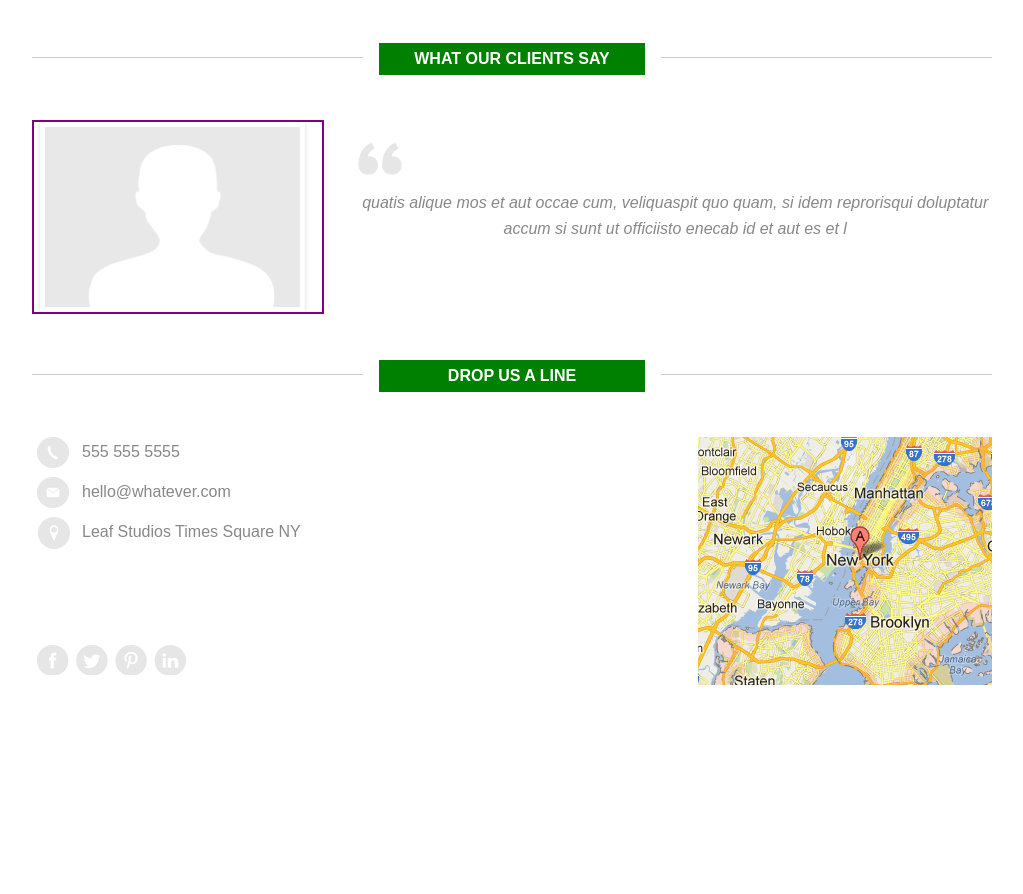
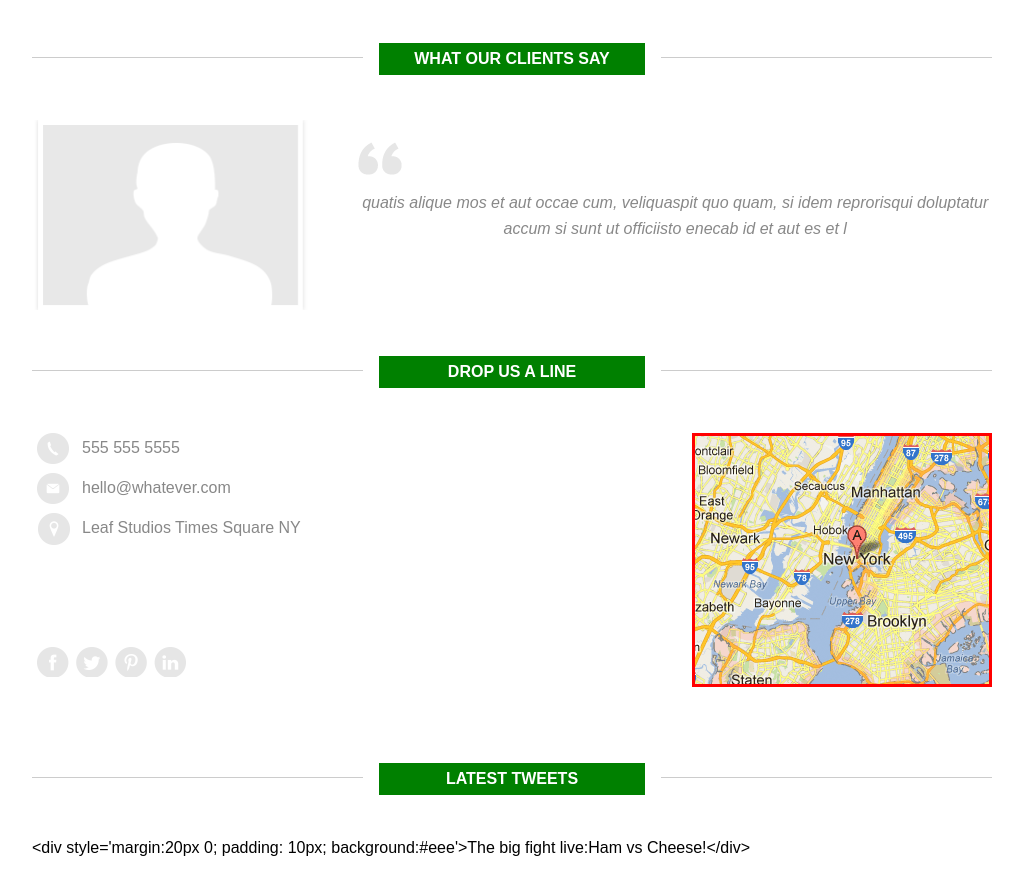
Before and after one commit to folowookere/jquery-tutorial, a plain HTML site: page index.html in a window 1280 px wide. Shown: the part 846-1740 px from the top of the page, without its empty margins (128-1151 px from the left). Before the commit the page ends 1621 px from the top, so only its background shows below. Drawn offline with Linux system fonts and the light colour scheme.

Commit message:
Lessons 7-9

```diff
--- a/index.html
+++ b/index.html
@@ -81,6 +81,12 @@
                     <li class="linked-in"><a href="">Linked In</a></li>
                 </ul>
             </section>
+            <section id="tweets">
+                <h2>Latest Tweets</h2>
+                <div>
+                    <p>For all tweets, check out our Twitter</p>
+                </div>
+            </section>
         </div>
     </div>
     <script src="scripts/jquery-1.12.4.js"></script>
--- a/scripts/script.js
+++ b/scripts/script.js
@@ -1,38 +1,36 @@
-//Target an element
-// $("h3").css({border: "3px solid pink"});
+//Lesson 7 | Traversing the DOM
 
-//Targeting a class
-// $(".wrapper").css({border: "3px solid purple"});
+//Next .next gives the element next in line
+$("#contact-methods").next().css({border: "3px solid red"});
 
-//Targeting an id
-// $("#clients").css({border: "3px solid magenta"});
+//Previous .prev gives the element previously in line
+// $("#social-nav").prev().css({border: "3px solid blue"});
 
-//Using first and last filter to target elements
-// $("header nav li:first").css({border: "2px solid blue"});
-// $("header nav li:last").css({border: "2px solid green"});
+//Parent .parent or .parents for all the parents of the type
 
-// //First child and last child
-// $("#contact ul:first").css({border: "3px solid yellow"});
-// $("#contact ul:last").css({border: "3px solid red"});
+//Children .children of an element
 
-//Even
-// $("header nav li:even").css({border: "2px solid blue"});
-//Odd
-// $("header nav li:odd").css({border: "2px solid magenta"});
+//Finds the class inside an element .find
 
-//Not
-// $("section:not('#contact')").css({border: "2px solid green"});
+//Closest .closest moves up the DOM to find nearest parent of which element you want
 
-//Less than
-// $("#social-nav li:lt(3)").css({border: "2px solid blue"});
+//Lesson 8 |  *use in small doses
 
-//Greater than
-// $("#social-nav li:gt(2)").css({border: "2px solid blue"});
+// $("#contact-methods").css({border: "2px solid red"})
+//     .next().css({border: "2px solid green"})
+//     .closest("section").css({border:"2px solid blue"});
 
-//Attribute filters
-// $("div[class]").css({border: "2px solid pink"});
+//Lesson 9 | Adding Content using jQuery
 
-//Attribute filter with specific value
-$("img[alt=quote]").css({border: "2px solid purple"});
+var tweet = "<div style='margin:20px 0; padding: 10px; background:#eee'>The big fight live:Ham vs Cheese!</div>";
 
-// Check jQuery site for more selectors  http://api.jquery.com/category/selectors
+$("#tweets div p").text(tweet)
+
+//Adding & changing content
+
+// .append() adds content to bottom of the element
+// .prepend() adds content to top of the element
+// .before() adds content before element
+// .after() adds content after element
+// .html() changes the whole html of the element
+// .text() changes the text of an element
--- a/style.css
+++ b/style.css
@@ -350,3 +350,22 @@ section#points-of-sale ul{
     width: 100%;
     height: 100%;
 }
+
+#tweets h2 {
+    background: green;
+    color: #fff;
+    padding: 8px;
+    text-align: center;
+    width: 250px;
+    text-transform: uppercase;
+    position: relative;
+    top: -45px;
+    margin: 0 auto;
+    border-left: 16px solid #fff;
+    border-right: 16px solid #fff;
+}
+
+#tweets {
+    border-top: 1px solid #ccc;
+    padding-top: 30px
+}
```
